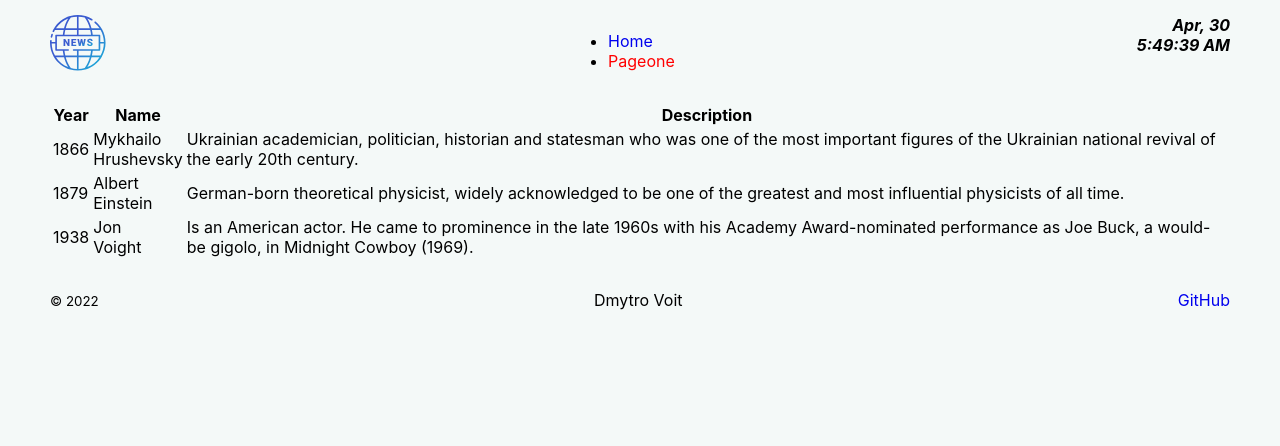
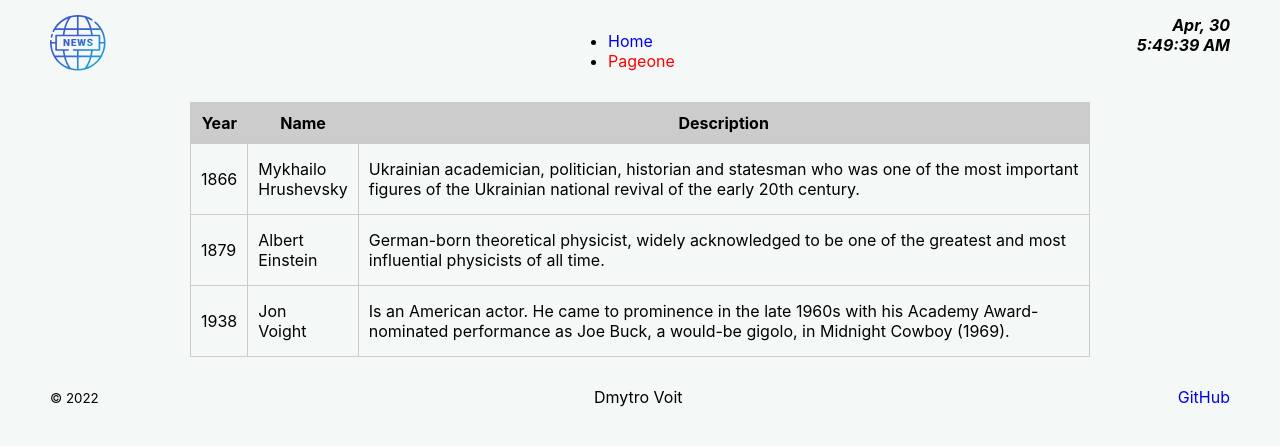
Before and after one commit to dima-voit/minimal-news-app, a React (Create React App) app: page /pageone in a window 1280 px wide. Shown: the top 446 px of the page. Built offline with nearby package versions, Linux system fonts and the light colour scheme.

Commit message:
add styles for Biography component

```diff
--- a/src/components/biography/Biography.jsx
+++ b/src/components/biography/Biography.jsx
@@ -1,6 +1,8 @@
 import React from "react";
 import { persons } from "../../shared/personData";
 import { Person } from "./Person";
+
+import styles from "./biography.module.scss";
 
 export class Biography extends React.Component {
 
@@ -18,7 +20,7 @@ export class Biography extends React.Component {
 
   render() {
     return(
-      <table>
+      <table className={styles.biographyTable}>
         <tbody>
           <tr>
             <th>Year</th>
--- /dev/null
+++ b/src/components/biography/biography.module.scss
@@ -0,0 +1,20 @@
+.biographyTable {
+  max-width: 900px;
+  margin: 0 auto;
+  border-spacing: 0px;
+  border-collapse: collapse;
+  border: 1px solid #CCCACB;
+
+  tr {
+
+    th {
+      padding: 10px;
+      background-color: #ccc;
+    }
+
+    td {
+      padding: 15px 10px;
+      border: 1px solid #CCCACB;
+    }
+  }
+}
```
